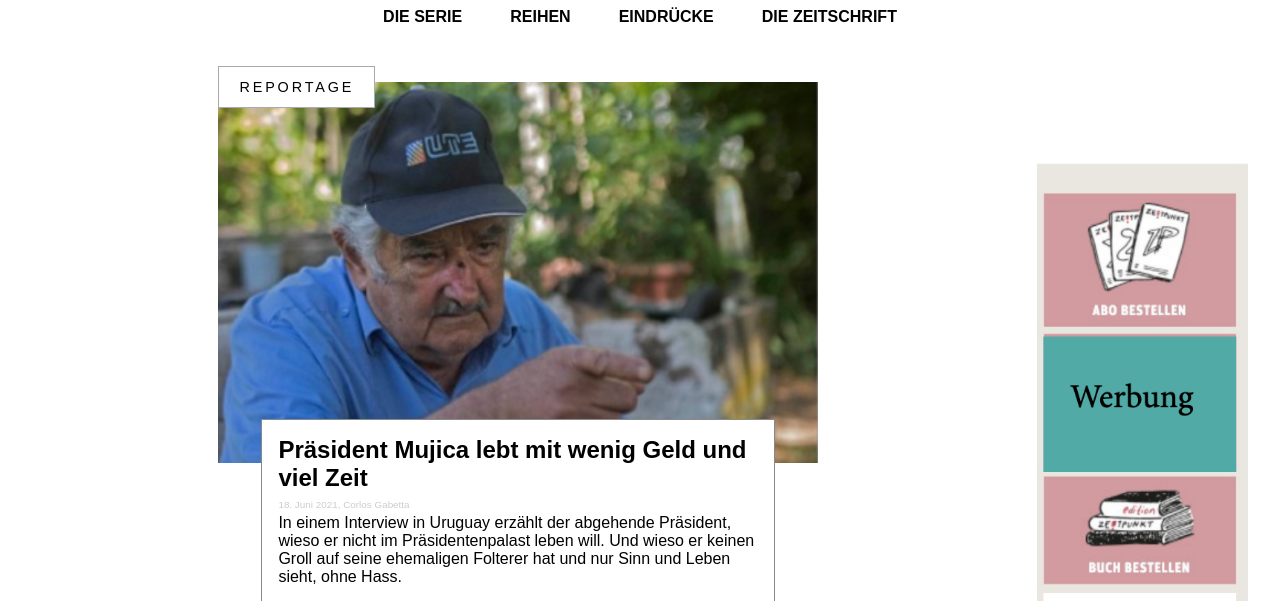
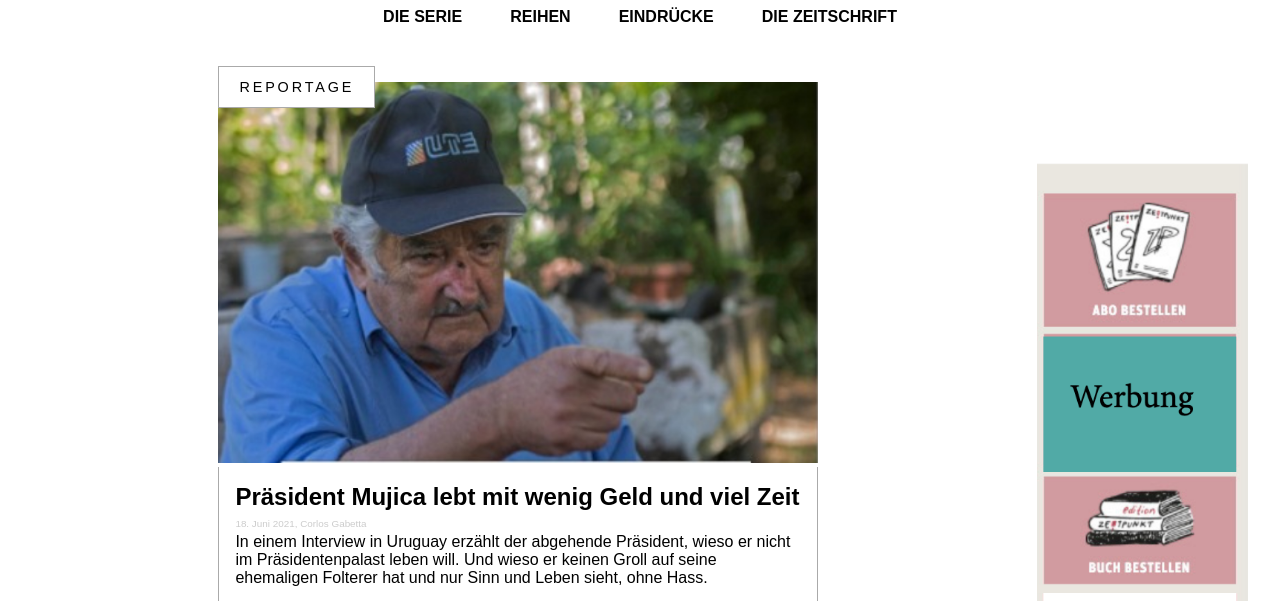
Before and after one commit to xaverfleer/tentakel-gatsby, a Gatsby site: page / in a window 1280 px wide. Shown: the part 333-934 px from the top of the page. Built offline with nearby package versions, Linux system fonts and the light colour scheme; Gatsby itself is replaced by a stand-in of ours.

Commit message:
Style preview teaser

```diff
--- a/src/style.css
+++ b/src/style.css
@@ -96,11 +96,9 @@ p {
 
 .article-preview__teaser {
   background-color: #fff;
-  border: 1px solid #888;
-  max-width: 80%;
-  margin: 0 auto;
+  border: 0.2px solid #aaa;
+  border-top-width: 0;
   padding: 1em;
-  transform: translateY(-3em);
 }
 
 .article-preview__title {
```
